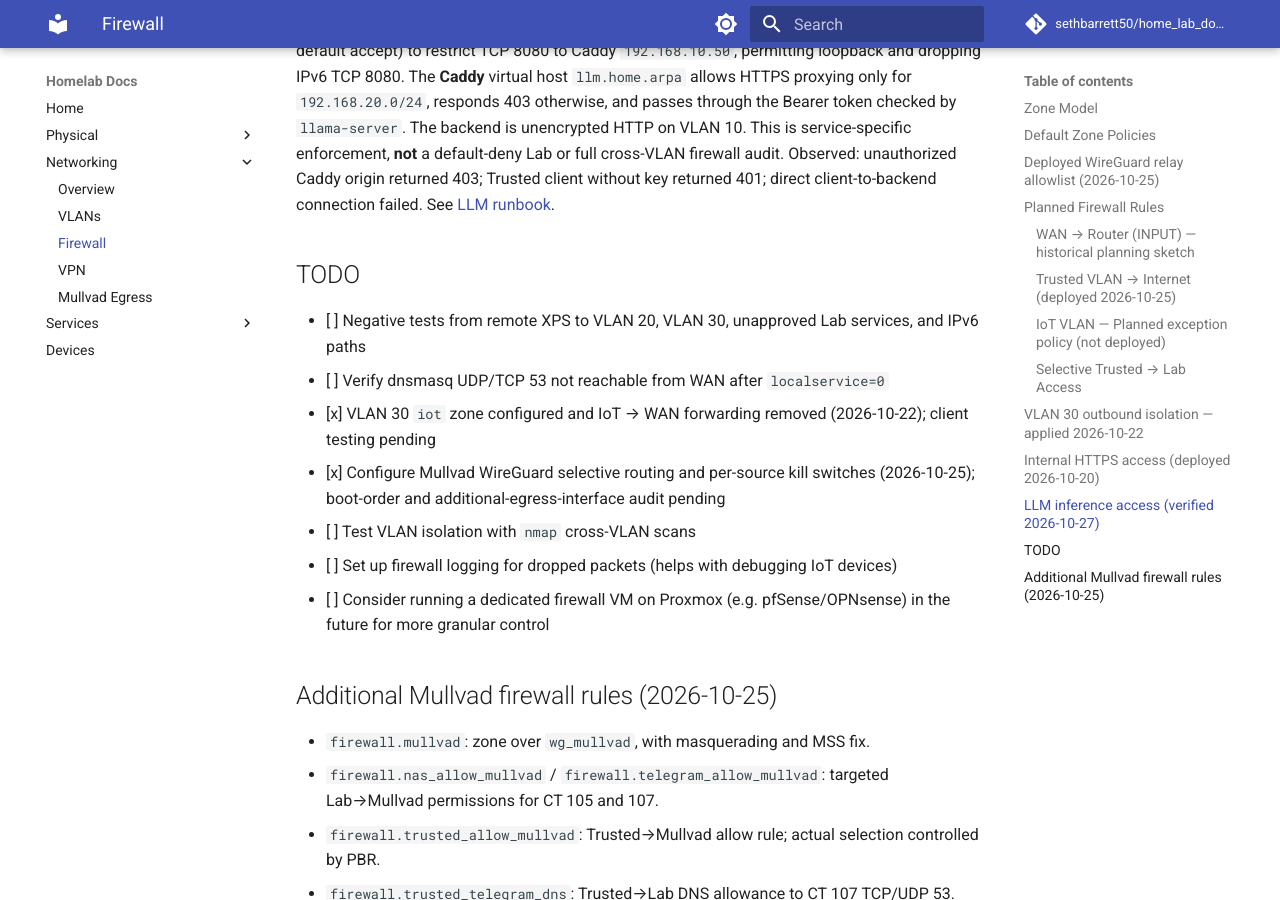
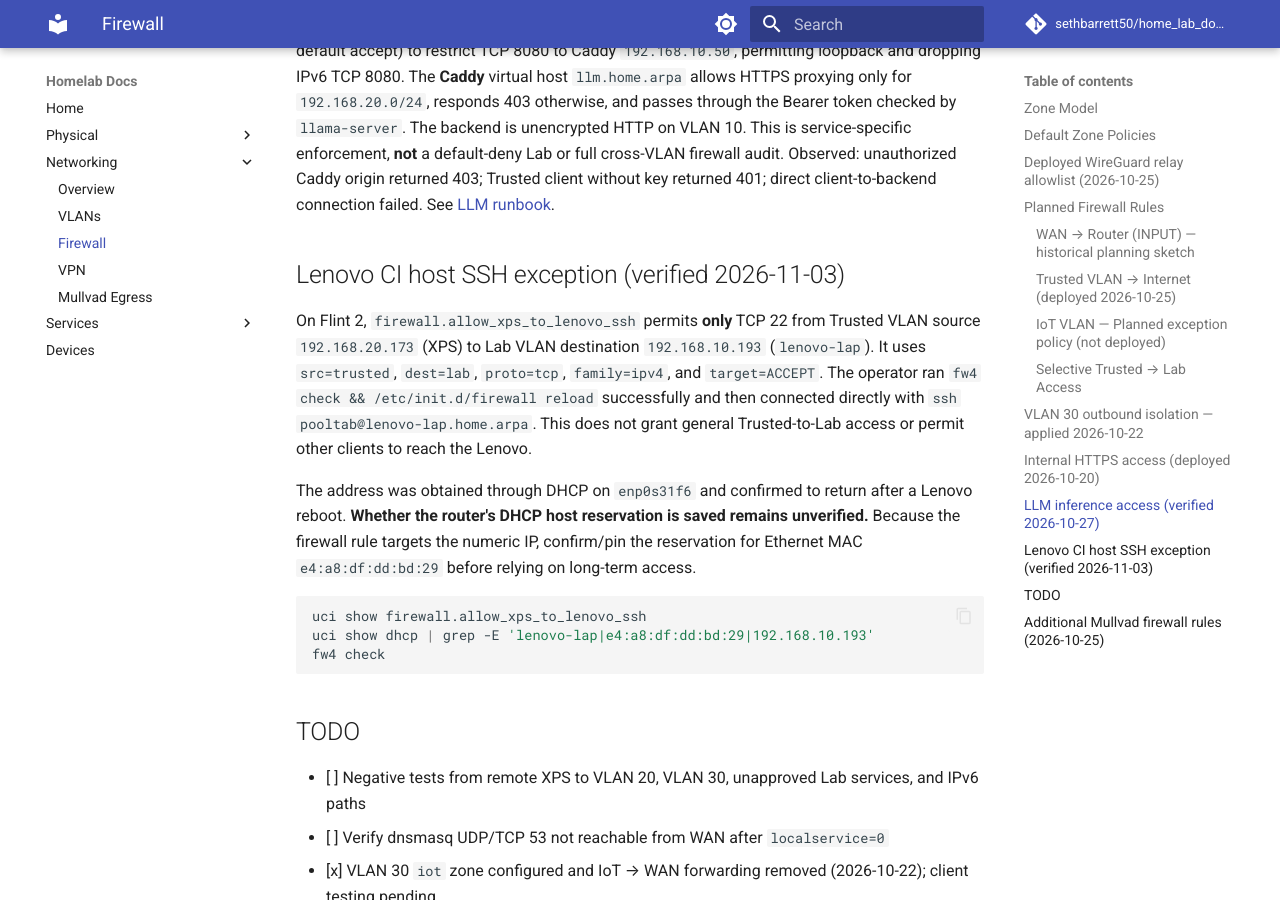
Before and after one commit to sethbarrett50/home_lab_docs, an MkDocs documentation site: the page built from docs/networking/firewall.md, in a window 1280 px wide and 900 px high, scrolled down 3592 px. Built offline with MkDocs 1.6.1 and Material for MkDocs 9.7.7, drawn with Linux system fonts in a browser that asks for light colours; comment, search, counter and statistics services are not loaded.

Commit message:
docs: record lenovo CI deployment in docs/networking/firewall.md

````diff
--- a/docs/networking/firewall.md
+++ b/docs/networking/firewall.md
@@ -105,6 +105,28 @@
 
 The **guest** firewall on `llm-01` (`192.168.10.162`) uses nftables (`inet filter` input chain, default accept) to restrict TCP 8080 to Caddy `192.168.10.50`, permitting loopback and dropping IPv6 TCP 8080. The **Caddy** virtual host `llm.home.arpa` allows HTTPS proxying only for `192.168.20.0/24`, responds 403 otherwise, and passes through the Bearer token checked by `llama-server`. The backend is unencrypted HTTP on VLAN 10. This is service-specific enforcement, **not** a default-deny Lab or full cross-VLAN firewall audit. Observed: unauthorized Caddy origin returned 403; Trusted client without key returned 401; direct client-to-backend connection failed. See [LLM runbook](../services/local-llm.md).
 
+## Lenovo CI host SSH exception (verified 2026-11-03)
+
+On Flint 2, `firewall.allow_xps_to_lenovo_ssh` permits **only** TCP 22 from
+Trusted VLAN source `192.168.20.173` (XPS) to Lab VLAN destination
+`192.168.10.193` (`lenovo-lap`). It uses `src=trusted`, `dest=lab`,
+`proto=tcp`, `family=ipv4`, and `target=ACCEPT`. The operator ran
+`fw4 check && /etc/init.d/firewall reload` successfully and then connected
+directly with `ssh pooltab@lenovo-lap.home.arpa`. This does not grant general
+Trusted-to-Lab access or permit other clients to reach the Lenovo.
+
+The address was obtained through DHCP on `enp0s31f6` and confirmed to return
+after a Lenovo reboot. **Whether the router's DHCP host reservation is saved
+remains unverified.** Because the firewall rule targets the numeric IP,
+confirm/pin the reservation for Ethernet MAC `e4:a8:df:dd:bd:29` before
+relying on long-term access.
+
+```sh
+uci show firewall.allow_xps_to_lenovo_ssh
+uci show dhcp | grep -E 'lenovo-lap|e4:a8:df:dd:bd:29|192.168.10.193'
+fw4 check
+```
+
 ## TODO
 
 - [ ] Negative tests from remote XPS to VLAN 20, VLAN 30, unapproved Lab services, and IPv6 paths
````
